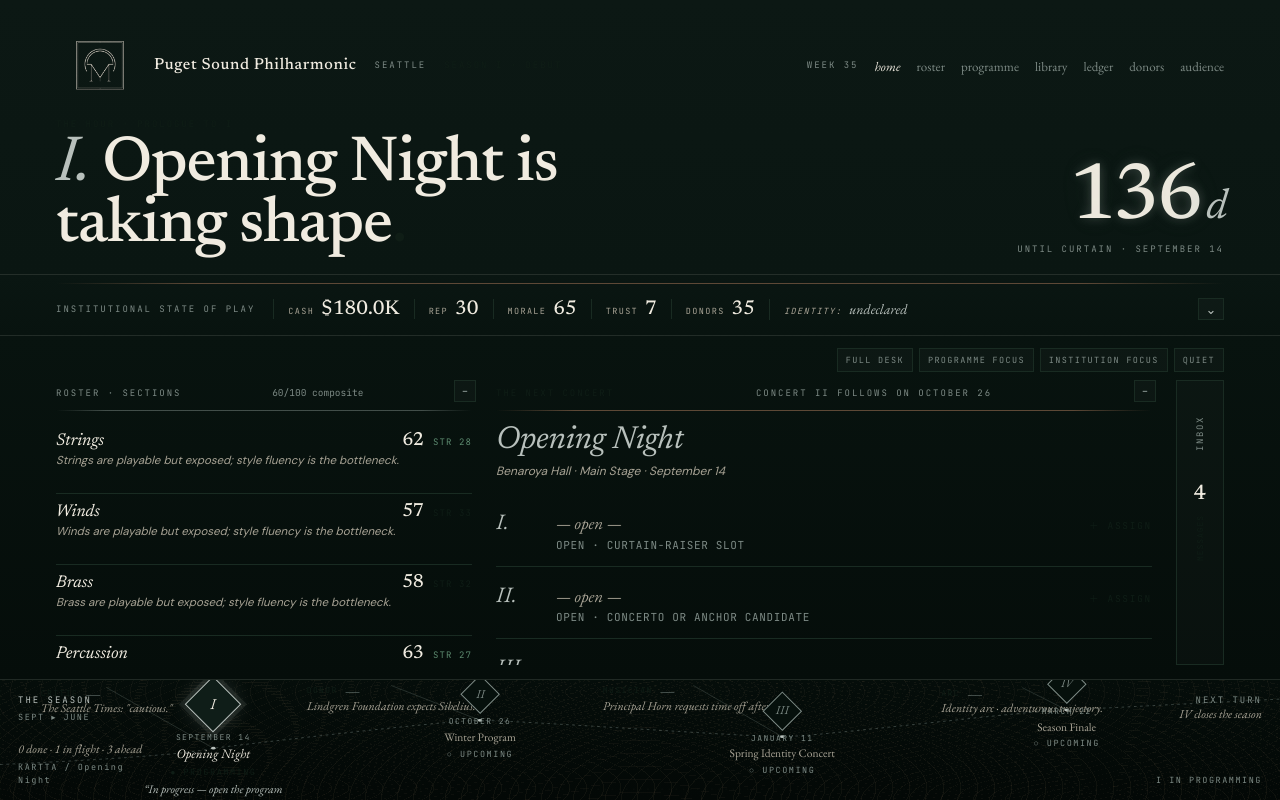
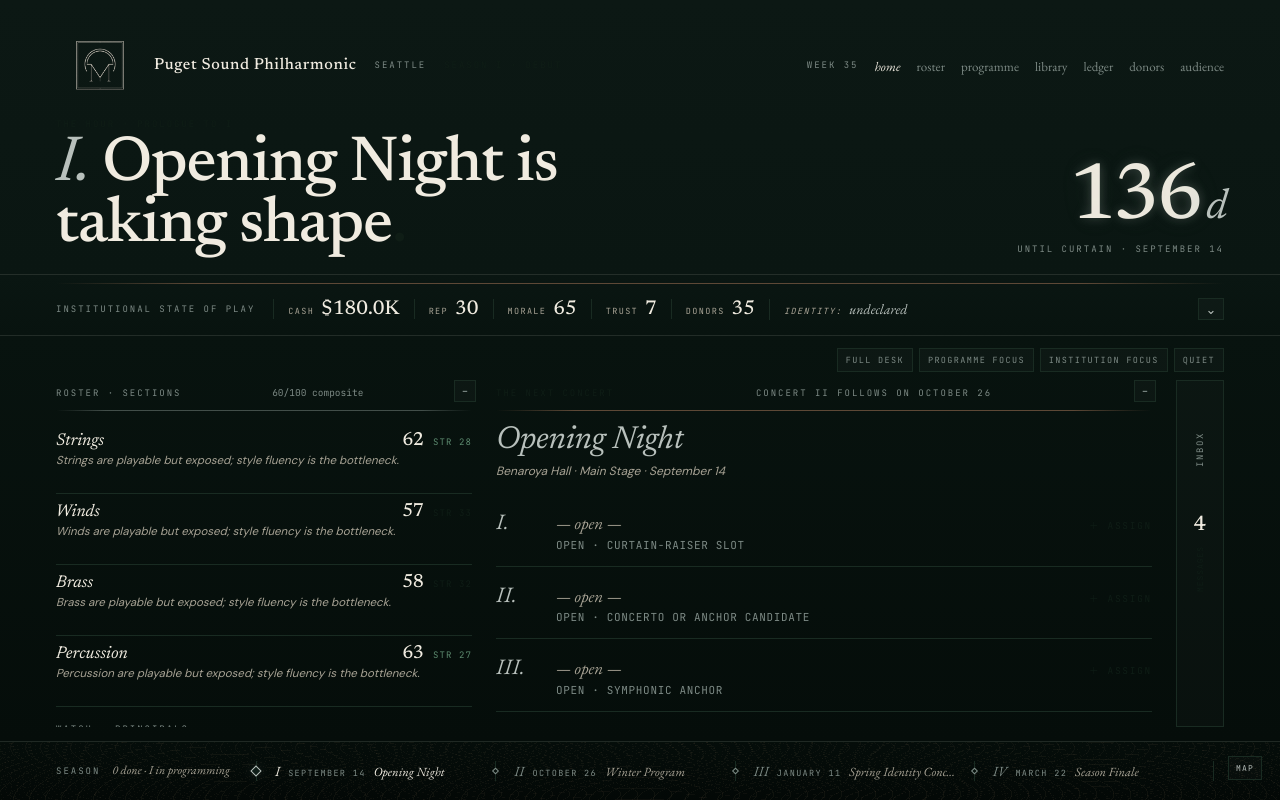
Before and after one commit to lrobadey/orchestramanager, a React (Vite) app: page / in a window 1280 px wide. Built offline with nearby package versions, Linux system fonts and the light colour scheme.

Commit message:
Make season timeline collapsible

```diff
--- a/src/components/home/SeasonTrail.tsx
+++ b/src/components/home/SeasonTrail.tsx
@@ -1,3 +1,4 @@
+import { useState } from 'react'
 import type { SeasonState } from '../../types/core'
 import { TRAIL_ANNOTATIONS, slotHeadlineFallback } from '../../data/homeStubs'
 import { formatShortDate } from '../../sim/calendar'
@@ -30,14 +31,56 @@ const ANNOTATION_POS: Record<0 | 1 | 2 | 3, { x: number; y: number }> = {
 }
 
 export default function SeasonTrail({ season }: SeasonTrailProps) {
+  const [collapsed, setCollapsed] = useState(true)
   const resolvedCount = season.slots.filter(s => s.status === 'resolved').length
   const activeIdx = Math.min(season.currentSlotIndex, 3)
   const seasonComplete = season.currentSlotIndex >= 4
 
   return (
-    <div className="home-stratum trail">
+    <div className={`home-stratum trail ${collapsed ? 'collapsed' : 'expanded'}`}>
       <div className="trail-contours" />
       <div className="trail-grid" />
+
+      <button
+        type="button"
+        className="trail-collapse-toggle"
+        aria-expanded={!collapsed}
+        aria-label={collapsed ? 'Expand season timeline' : 'Collapse season timeline'}
+        onClick={() => setCollapsed(value => !value)}
+      >
+        {collapsed ? 'map' : '–'}
+      </button>
+
+      {collapsed && (
+        <div className="trail-compact" aria-label="Season concert timeline">
+          <div className="trail-compact-title">
+            <span className="hc-eyebrow">Season</span>
+            <span className="trail-compact-count">
+              {resolvedCount} done · {seasonComplete ? 'closed' : `${CONCERT_ROMAN[activeIdx]} in programming`}
+            </span>
+          </div>
+          <div className="trail-compact-rail">
+            {season.slots.map((slot, i) => {
+              const isActive = !seasonComplete && i === activeIdx
+              const isResolved = slot.status === 'resolved'
+              const cls = ['trail-compact-stop']
+              if (isActive) cls.push('active')
+              else if (isResolved) cls.push('resolved')
+              else cls.push('upcoming')
+
+              return (
+                <div key={slot.index} className={cls.join(' ')}>
+                  <span className="trail-compact-roman">{CONCERT_ROMAN[i]}</span>
+                  <span className="trail-compact-date">
+                    {formatShortDate(slot.scheduledDate, season.calendar.startDate).toUpperCase()}
+                  </span>
+                  <span className="trail-compact-name">{slot.name}</span>
+                </div>
+              )
+            })}
+          </div>
+        </div>
+      )}
 
       <svg
         className="trail-svg"
--- a/src/styles/home.css
+++ b/src/styles/home.css
@@ -734,7 +734,125 @@
   height: clamp(96px, 15dvh, 150px);
   overflow: hidden;
   flex: 0 0 auto;
-}
+  transition: height 180ms ease;
+}
+.home-stratum.trail.collapsed {
+  height: 58px;
+}
+.trail-collapse-toggle {
+  position: absolute;
+  right: 18px;
+  top: 14px;
+  z-index: 8;
+  width: 34px;
+  height: 24px;
+  display: inline-grid;
+  place-items: center;
+  border: 1px solid var(--hairline-soft);
+  background: rgba(255, 255, 255, 0.02);
+  color: var(--silver);
+  cursor: pointer;
+  font-family: var(--hc-mono);
+  font-size: 8px;
+  letter-spacing: 0.14em;
+  text-transform: uppercase;
+  line-height: 1;
+}
+.trail-collapse-toggle:hover {
+  border-color: var(--silver-dim);
+  color: var(--birch);
+}
+.home-stratum.trail.collapsed .trail-svg,
+.home-stratum.trail.collapsed .trail-corner,
+.home-stratum.trail.collapsed .trail-landmark,
+.home-stratum.trail.collapsed .trail-annotation {
+  display: none;
+}
+.trail-compact {
+  position: relative;
+  z-index: 4;
+  height: 100%;
+  display: grid;
+  grid-template-columns: auto minmax(0, 1fr);
+  align-items: center;
+  gap: 26px;
+  padding: 0 66px 0 56px;
+}
+.trail-compact-title {
+  display: flex;
+  align-items: baseline;
+  gap: 12px;
+  white-space: nowrap;
+}
+.trail-compact-count {
+  font-family: var(--serif);
+  font-size: 12px;
+  color: var(--birch-dim);
+  font-style: italic;
+}
+.trail-compact-rail {
+  min-width: 0;
+  display: grid;
+  grid-template-columns: repeat(4, minmax(0, 1fr));
+  align-items: center;
+  border-left: 1px solid var(--hairline-soft);
+}
+.trail-compact-stop {
+  position: relative;
+  min-width: 0;
+  display: grid;
+  grid-template-columns: auto auto minmax(0, 1fr);
+  align-items: baseline;
+  gap: 8px;
+  padding: 0 18px;
+  border-right: 1px solid var(--hairline-soft);
+}
+.trail-compact-stop::before {
+  content: '';
+  position: absolute;
+  left: -3px;
+  top: 50%;
+  width: 5px;
+  height: 5px;
+  transform: translateY(-50%) rotate(45deg);
+  border: 1px solid var(--silver-dim);
+  background: var(--ink-0);
+}
+.trail-compact-stop.resolved::before { border-color: var(--pine); }
+.trail-compact-stop.active::before {
+  width: 8px;
+  height: 8px;
+  left: -5px;
+  border-color: var(--silver);
+  background: var(--ink-2);
+  box-shadow: 0 0 14px rgba(184, 192, 188, 0.18);
+}
+.trail-compact-roman {
+  font-family: var(--serif);
+  font-size: 14px;
+  color: var(--silver-dim);
+  font-style: italic;
+}
+.trail-compact-stop.active .trail-compact-roman { color: var(--birch); }
+.trail-compact-stop.resolved .trail-compact-roman { color: var(--pine); }
+.trail-compact-date {
+  font-family: var(--hc-mono);
+  font-size: 8.5px;
+  color: var(--silver-dim);
+  letter-spacing: 0.16em;
+  white-space: nowrap;
+}
+.trail-compact-name {
+  min-width: 0;
+  overflow: hidden;
+  text-overflow: ellipsis;
+  white-space: nowrap;
+  font-family: var(--serif);
+  font-size: 12.5px;
+  color: var(--birch-dim);
+  font-style: italic;
+}
+.trail-compact-stop.active .trail-compact-name { color: var(--birch); }
 .trail-contours {
   position: absolute;
   inset: 0;
```
